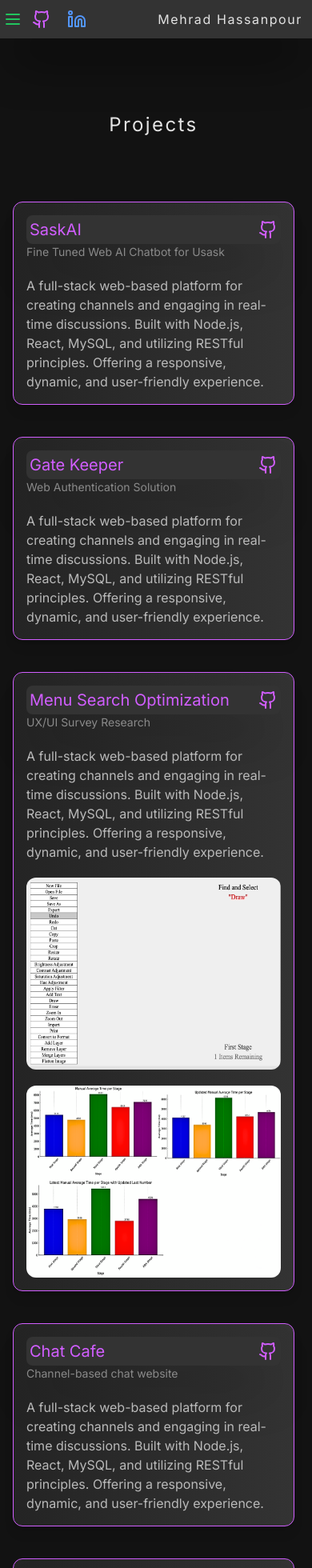
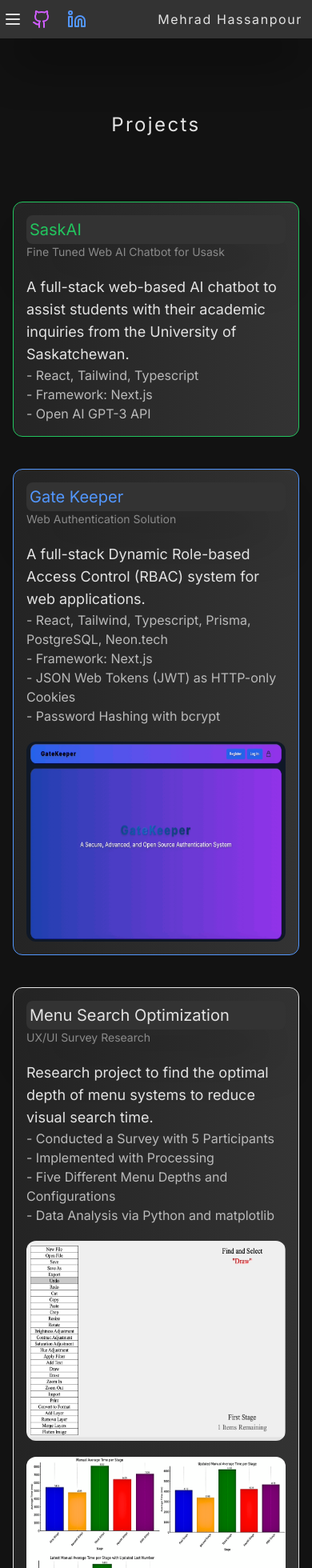
Before and after one commit to mehradhpr/mehradhpr.github.io, a Next.js app in the folder portfolio/: page /projects in a window 390 px wide. Shown: the top 1960 px of the page at 80% size. Built offline with nearby package versions, Linux system fonts and the light colour scheme.

Commit message:
Added responsive design to all the pages for screens bigger than 830px width

```diff
--- a/portfolio/src/app/experience/page.tsx
+++ b/portfolio/src/app/experience/page.tsx
@@ -3,30 +3,33 @@
 
 const Experience = () => {
   return (
-    <div className="w-screen overflow-hidden flex flex-col items-center p-4">
-      <section className="p-20">
-        <h1 className="text-2xl font-bold tracking-widest">Experience</h1>
+    <div className="w-full min-h-screen overflow-hidden flex flex-col items-center p-4">
+      <section className="p-20 min-[830px]:p-28">
+        <h1 className="text-2xl text-title tracking-widest min-[830px]:text-3xl">Experience</h1>
       </section>
-      <section className="flex flex-col gap-10">
-        <div className="border border-green-500 bg-gradient-to-r from-gray1 to-gray2 p-4 rounded-xl shadow-lg">
-          <div className="text-xl text-green-500 bg-gray2 p-1 rounded-lg shadow-4xl">
+      <section className="flex flex-col gap-10 w-full items-center justify-center">
+        <div className="border border-green-500 bg-gradient-to-r from-gray1 to-gray2 p-4 rounded-xl w-full max-w-[400px] min-[830px]:max-w-[600px]">
+          <div className="text-xl text-green-500 bg-gray2 p-1 rounded-lg shadow-4xl min-[830px]:text-2xl">
             Teaching Assistant Leader
           </div>
-          <div className="text-hidden text-sm">USASK | May to August - 2023</div>
+          <div className="text-hidden text-sm min-[830px]:text-base">
+            University of Saskatchewan | May to August - 2023
+          </div>
           <div className="pt-5">
-            <div className="text-blue text-lg">CMPT214: Programming Principles and Practice</div>
-            <a href="https://catalogue.usask.ca/CMPT-214#top">
-              <p className="underline">link to the course webpage</p>
+            <div className="text-title text-lg min-[830px]:text-xl">
+              CMPT214: Programming Principles and Practice
+            </div>
+            <a href="https://catalogue.usask.ca/CMPT-214#top" className="underline">
+              link to the course webpage
             </a>
-
-            <p className="mt-4 text-title text-lg">Content Outline</p>
-            <p>
+            <div className="mt-4 text-title text-lg min-[830px]:text-xl">Content Outline</div>
+            <p className="min-[830px]:text-lg">
               - C Language, Pointers, Memory, Makefile
               <br />
               - Bash, Git, Shell scripting
               <br />- Linux OS
             </p>
-            <p className="mt-4">
+            <p className="mt-4 min-[830px]:text-lg">
               Facilitated laboratory sessions with students, providing individualized tutorial
               sessions to address their inquiries effectively.
             </p>
--- a/portfolio/src/app/page.tsx
+++ b/portfolio/src/app/page.tsx
@@ -17,8 +17,8 @@
       <About />
       <TickerTape />
       <Education />
+      <Experience />
       <Projects />
-      <Experience />
       <Volunteering />
       <Contact />
     </div>
--- a/portfolio/src/app/projects/page.tsx
+++ b/portfolio/src/app/projects/page.tsx
@@ -4,55 +4,85 @@
 
 const Projects = () => {
   return (
-    <div className=" max-w-96 min-h-screen overflow-hidden flex flex-col items-center p-4">
-      <section className="p-20">
-        <h1 className="text-2xl text-title tracking-widest">Projects</h1>
+    <div className="w-full min-h-screen overflow-hidden flex flex-col items-center p-4">
+      <section className="p-20 min-[830px]:p-28">
+        <h1 className="text-2xl text-title tracking-widest min-[830px]:text-3xl">Projects</h1>
       </section>
-      <section className="flex flex-col gap-10">
-        <div className="border border-pink bg-gradient-to-r from-gray1 to-gray2 p-4 rounded-xl shadow-lg">
-          <div className="flex flex-row justify-between items-center bg-gray2 p-1 rounded-lg shadow-4xl text-xl text-pink">
-            <div>SaskAI</div>
-            <Github />
+      <section className="flex flex-col gap-10 min-[830px]:gap-16 w-full items-center justify-center">
+        <div className="border border-green-500 bg-gradient-to-r from-gray1 to-gray2 p-4 rounded-xl w-full max-w-[400px] min-[830px]:max-w-[600px]">
+          <div className="text-xl text-green-500 bg-gray2 p-1 rounded-lg shadow-4xl min-[830px]:text-2xl">
+            SaskAI
           </div>
-          <div className="text-hidden text-sm">Fine Tuned Web AI Chatbot for Usask</div>
-          <div className="pt-5">
-            <p>
-              A full-stack web-based platform for creating channels and engaging in real-time
-              discussions. Built with Node.js, React, MySQL, and utilizing RESTful principles.
-              Offering a responsive, dynamic, and user-friendly experience.
-            </p>
+          <div className="text-hidden text-sm min-[830px]:text-base">
+            Fine Tuned Web AI Chatbot for Usask
+          </div>
+          <div className="pt-5 flex flex-col">
+            <div className="text-title text-lg min-[830px]:text-xl">
+              A full-stack web-based AI chatbot to assist students with their academic inquiries
+              from the University of Saskatchewan.
+            </div>
+            <div className="min-[830px]:text-lg">
+              - React, Tailwind, Typescript
+              <br />
+              - Framework: Next.js
+              <br />- Open AI GPT-3 API
+            </div>
           </div>
         </div>
 
-        <div className="border border-pink bg-gradient-to-r from-gray1 to-gray2 p-4 rounded-xl shadow-lg">
-          <div className="flex flex-row justify-between items-center bg-gray2 p-1 rounded-lg shadow-4xl text-xl text-pink">
-            <div>Gate Keeper</div>
-            <Github />
+        <div className="border border-blue bg-gradient-to-r from-gray1 to-gray2 p-4 rounded-xl w-full max-w-[400px] min-[830px]:max-w-[600px]">
+          <div className="text-xl text-blue bg-gray2 p-1 rounded-lg shadow-4xl min-[830px]:text-2xl">
+            Gate Keeper
           </div>
-          <div className="text-hidden text-sm">Web Authentication Solution</div>
-          <div className="pt-5">
-            <p>
-              A full-stack web-based platform for creating channels and engaging in real-time
-              discussions. Built with Node.js, React, MySQL, and utilizing RESTful principles.
-              Offering a responsive, dynamic, and user-friendly experience.
-            </p>
+          <div className="text-hidden text-sm min-[830px]:text-base">
+            Web Authentication Solution
+          </div>
+          <div className="pt-5 flex flex-col">
+            <div className="text-title text-lg min-[830px]:text-xl">
+              A full-stack Dynamic Role-based Access Control (RBAC) system for web applications.
+            </div>
+            <div className="min-[830px]:text-lg">
+              - React, Tailwind, Typescript, Prisma, PostgreSQL, Neon.tech
+              <br />
+              - Framework: Next.js
+              <br />
+              - JSON Web Tokens (JWT) as HTTP-only Cookies
+              <br />- Password Hashing with bcrypt
+            </div>
+            <div className="flex flex-col gap-5 mt-5">
+              <div className="relative w-full max-w-[400px] h-[250px] min-[830px]:max-w-[620px] min-[830px]:h-[400px] place-self-center">
+                <Image
+                  src="/gk.gif"
+                  fill={true}
+                  alt="Picture of the University"
+                  priority={true}
+                  className="rounded-xl"
+                />
+              </div>
+            </div>
           </div>
         </div>
 
-        <div className="border border-pink bg-gradient-to-r from-gray1 to-gray2 p-4 rounded-xl shadow-lg">
-          <div className="flex flex-row justify-between items-center bg-gray2 p-1 rounded-lg shadow-4xl text-xl text-pink">
-            <div>Menu Search Optimization</div>
-            <Github />
+        <div className="border border-title bg-gradient-to-r from-gray1 to-gray2 p-4 rounded-xl w-full max-w-[400px] min-[830px]:max-w-[600px]">
+          <div className="text-xl text-title bg-gray2 p-1 rounded-lg shadow-4xl min-[830px]:text-2xl">
+            Menu Search Optimization
           </div>
-          <div className="text-hidden text-sm">UX/UI Survey Research</div>
-          <div className="pt-5">
-            <p>
-              A full-stack web-based platform for creating channels and engaging in real-time
-              discussions. Built with Node.js, React, MySQL, and utilizing RESTful principles.
-              Offering a responsive, dynamic, and user-friendly experience.
-            </p>
+          <div className="text-hidden text-sm min-[830px]:text-base">UX/UI Survey Research</div>
+          <div className="pt-5 flex flex-col">
+            <div className="text-title text-lg min-[830px]:text-xl">
+              Research project to find the optimal depth of menu systems to reduce visual search
+              time.
+            </div>
+            <div className="min-[830px]:text-lg">
+              - Conducted a Survey with 5 Participants
+              <br />
+              - Implemented with Processing
+              <br />
+              - Five Different Menu Depths and Configurations
+              <br />- Data Analysis via Python and matplotlib
+            </div>
             <div className="flex flex-col gap-5 mt-5">
-              <div className="relative h-60">
+              <div className="relative w-full max-w-[400px] h-[250px] min-[830px]:max-w-[620px] min-[830px]:h-[400px] place-self-center">
                 <Image
                   src="/mso/mso.gif"
                   fill={true}
@@ -61,7 +91,7 @@
                   className="rounded-xl"
                 />
               </div>
-              <div className="relative h-60">
+              <div className="relative w-full max-w-[400px] h-[250px] min-[830px]:max-w-[620px] min-[830px]:h-[400px] place-self-center">
                 <Image
                   src="/mso/mso1.png"
                   fill={true}
@@ -74,58 +104,77 @@
           </div>
         </div>
 
-        <div className="border border-pink bg-gradient-to-r from-gray1 to-gray2 p-4 rounded-xl shadow-lg">
-          <div className="flex flex-row justify-between items-center bg-gray2 p-1 rounded-lg shadow-4xl text-xl text-pink">
-            <div>Chat Cafe</div>
-            <Github />
+        {/* <div className="border border-pink bg-gradient-to-r from-gray1 to-gray2 p-4 rounded-xl w-full max-w-[400px] min-[830px]:max-w-[600px]">
+          <div className="text-xl text-pink bg-gray2 p-1 rounded-lg shadow-4xl min-[830px]:text-2xl">
+            Chat Cafe
           </div>
-          <div className="text-hidden text-sm">Channel-based chat website</div>
-          <div className="pt-5">
-            <p>
+          <div className="text-hidden text-sm min-[830px]:text-base">
+            Channel-based chat website
+          </div>
+          <div className="pt-5 flex flex-col">
+            <div className="text-blue text-lg min-[830px]:text-xl">
               A full-stack web-based platform for creating channels and engaging in real-time
-              discussions. Built with Node.js, React, MySQL, and utilizing RESTful principles.
-              Offering a responsive, dynamic, and user-friendly experience.
-            </p>
+              discussions.
+            </div>
+            <div className="min-[830px]:text-lg">
+              Built with Node.js, React, MySQL, and utilizing RESTful principles. Offering a
+              responsive, dynamic, and user-friendly experience.
+            </div>
+            <div className="relative w-full max-w-[400px] h-[250px] min-[830px]:max-w-[620px] min-[830px]:h-[450px] mt-4 place-self-center">
+              <Image
+                src="/chat-cafe.png"
+                fill={true}
+                alt="Chat Cafe"
+                priority={true}
+                className="rounded-xl"
+              />
+            </div>
           </div>
-        </div>
+        </div> */}
 
-        <div className="border border-pink bg-gradient-to-r from-gray1 to-gray2 p-4 rounded-xl shadow-lg">
-          <div className="flex flex-row justify-between items-center bg-gray2 p-1 rounded-lg shadow-4xl text-xl text-pink">
-            <div>Morax Calendar</div>
-            <Github />
+        <div className="border border-orange-400 bg-gradient-to-r from-gray1 to-gray2 p-4 rounded-xl w-full max-w-[400px] min-[830px]:max-w-[600px]">
+          <div className="text-xl text-orange-400 bg-gray2 p-1 rounded-lg shadow-4xl min-[830px]:text-2xl">
+            Morax Calendar
           </div>
-          <div className="text-hidden text-sm">Planner and Productivity</div>
-          <div className="pt-5">
-            <p>
+          <div className="text-hidden text-sm min-[830px]:text-base">Planner and Productivity</div>
+          <div className="pt-5 flex flex-col">
+            <div className="text-title text-lg min-[830px]:text-xl">
               A Desktop application for scheduling, setting up meetings and tracking productivity.
-              Programmed with Java, leveraging Object Oriented ideas and Model-View-Controller
-              architecture. Crafted through the implementation of agile methodologies and fostered
-              by seamless team collaboration.
-            </p>
-
+            </div>
+            <div className="min-[830px]:text-lg">
+              - Languages: Java, JavaFX, MySQL
+              <br />
+              - Object Oriented Design
+              <br />
+              - Model-View-Controller Architecture
+              <br />- Teamwork and Agile Methodologies
+            </div>
             <div className="flex flex-col gap-5 mt-5">
-              <div className="relative h-60 rounded-xl overflow-hidden">
+              <div className="relative w-full max-w-[400px] h-[250px] min-[830px]:max-w-[620px] min-[830px]:h-[400px] place-self-center">
                 <Image
                   src="/morax-calendar/mc1.png"
                   fill={true}
                   alt="Picture of the University"
                   priority={true}
+                  className="rounded-xl"
                 />
               </div>
-              <div className="relative h-60 rounded-xl overflow-hidden">
+              <div className="relative w-full max-w-[400px] h-[250px] min-[830px]:max-w-[620px] min-[830px]:h-[400px] place-self-center">
                 <Image
                   src="/morax-calendar/mc4.png"
                   fill={true}
                   alt="Picture of the University"
                   priority={true}
+                  className="rounded-xl"
                 />
               </div>
-              <div className="relative h-60 rounded-xl overflow-hidden">
+              <div className="relative w-full max-w-[400px] h-[250px] min-[830px]:max-w-[620px] min-[830px]:h-[400px] place-self-center">
                 <Image
                   src="/morax-calendar/mc3.png"
                   fill={true}
                   alt="Picture of the University"
                   priority={true}
+                  className="rounded-xl"
                 />
               </div>
             </div>
--- a/portfolio/src/components/nav.tsx
+++ b/portfolio/src/components/nav.tsx
@@ -1,11 +1,12 @@
 "use client";
 
-import React, { useState } from "react";
+import React, { useState, useEffect } from "react";
 import Link from "next/link";
 import { GithubIcon, Linkedin, Menu, Rows3 } from "lucide-react";
 
 export const NavBar = () => {
   const [mobileNavOpen, setMobileNavOpen] = useState(false);
+  const [isMobile, setIsMobile] = useState(true);
 
   const mobileNavToggle = () => {
     setMobileNavOpen(!mobileNavOpen);
@@ -15,15 +16,26 @@
     setMobileNavOpen(false);
   };
 
+  const updateScreenSize = () => {
+    setIsMobile(window.innerWidth <= 830); // You can adjust this value based on your design
+  };
+
+  useEffect(() => {
+    updateScreenSize();
+    window.addEventListener("resize", updateScreenSize);
+    return () => window.removeEventListener("resize", updateScreenSize);
+  }, []);
+
   return (
     <div>
       <div className="fixed top-0 w-screen bg-gray2 flex justify-between items-center p-1 z-20 shadow-4xl">
         <div className="flex items-center gap-1">
-          {mobileNavOpen ? (
-            <Rows3 onClick={mobileNavToggle} className="text-green-500" />
+          {isMobile &&
+            (mobileNavOpen ? (
+              <Rows3 onClick={mobileNavToggle} className="text-title" />
             ) : (
-            <Menu onClick={mobileNavToggle} className="text-green-500" />
-          )}
+              <Menu onClick={mobileNavToggle} className="text-title" />
+            ))}
 
           <Link href="https://github.com/mehradhpr">
             <GithubIcon className="transition-colors p-2 size-10 rounded-md text-pink" />
@@ -34,13 +46,8 @@
           </Link>
         </div>
 
-        <div className="flex-grow flex justify-end">
-          <div className="p-2 text-md text-title rounded-xl min-h-fit min-w-fit z-50 tracking-widest">
-            Mehrad Hassanpour
-          </div>
-        </div>
-
-        {mobileNavOpen && (
+        {isMobile ? (
+          mobileNavOpen && (
             <div className="absolute top-11 right-0 w-full z-40 shadow-xl bg-gray2">
               <div className="flex flex-col p-2">
                 <Link href="/" className="p-2 rounded-md" onClick={handleLinkClick}>
@@ -60,7 +67,32 @@
                 </Link>
               </div>
             </div>
+          )
+        ) : (
+          <div className="flex gap-4 p-2 justify-center">
+            <Link href="/" className="p-2 rounded-md">
+              About
+            </Link>
+            <Link href="/education" className="p-2 rounded-md">
+              Education
+            </Link>
+            <Link href="/experience" className="p-2 rounded-md">
+              Experience
+            </Link>
+            <Link href="/projects" className="p-2 rounded-md">
+              Projects
+            </Link>
+            <Link href="/volunteering" className="p-2 rounded-md">
+              Volunteering
+            </Link>
+          </div>
         )}
+
+        <div className="flex justify-end">
+          <div className="p-2 text-md text-title rounded-xl min-h-fit min-w-fit z-50 tracking-widest">
+            Mehrad Hassanpour
+          </div>
+        </div>
       </div>
       <div className="h-11"></div>
     </div>
```
Also changed, not shown: portfolio/src/app/contact/page.tsx (+10 -10 lines), portfolio/src/app/education/page.tsx (+34 -44 lines), portfolio/src/app/globals.css (+8 -0 lines), portfolio/src/app/volunteering/page.tsx (+43 -33 lines), portfolio/public/gk.gif (added), 1 other file (tests, documents, lock files or other folders). Lines whose indentation alone changed are shown as unchanged.
